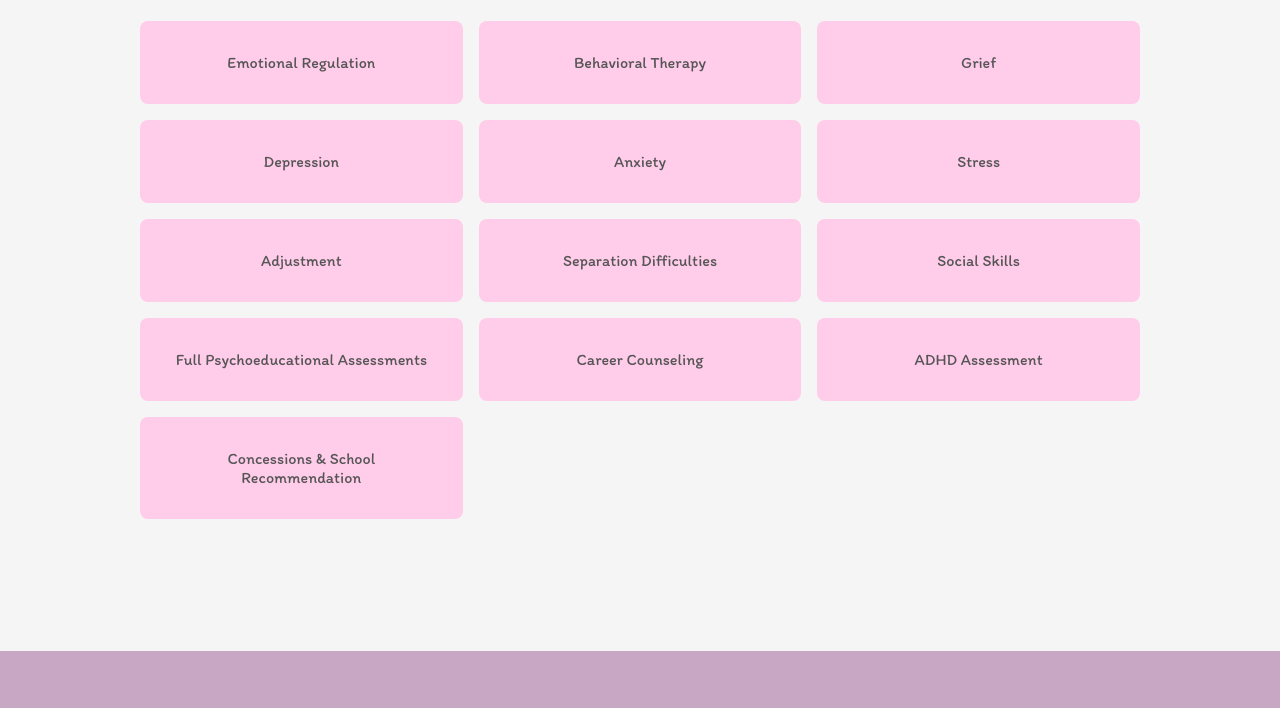
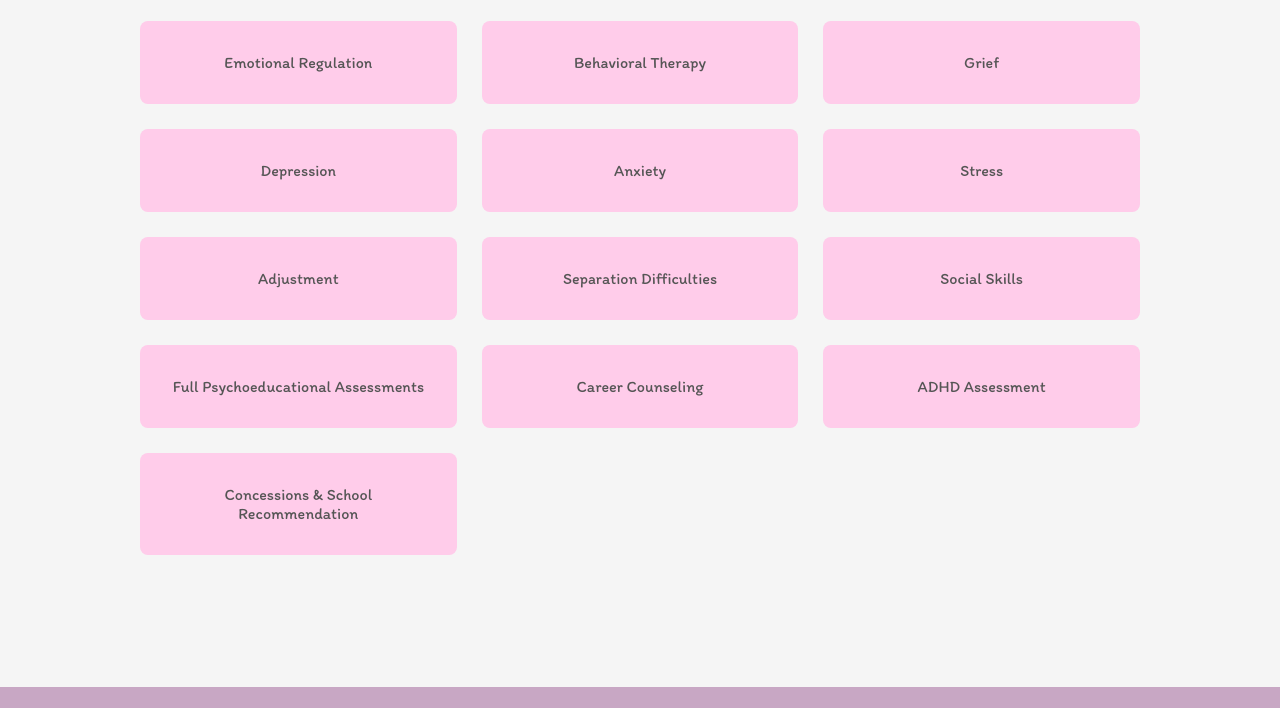
Before and after one commit to Boya015/Therapy-project, a plain HTML site: page pages/services.html in a window 1280 px wide. Shown: the part 614-1322 px from the top of the page. Drawn offline with nearby package versions, Linux system fonts and the light colour scheme; a web font is replaced by a local one.

Commit message:
added code

```diff
--- a/assets/css/services.css
+++ b/assets/css/services.css
@@ -49,7 +49,7 @@ nav a {
 .service-grid {
     display: grid;
     grid-template-columns: repeat(3, 1fr);
-    gap: 1rem;
+    gap: 25px;
     max-width: 1000px;
     width: 100%;
 }
@@ -65,6 +65,14 @@ nav a {
     font-family: "Itim", cursive;
     font-weight: 400;
     font-style: normal;
+    transition: transform 0.3s ease; /* Smooth transition for the zoom effect */
+    /* Optional: add shadow, padding, border, or other styling */
+    overflow: hidden; /* Prevents any overflow when zooming */
+    cursor: pointer;
+}
+
+.service-item:hover {
+    transform: scale(1.10); /* Slight zoom-in effect */
 }
 
 @media (max-width: 768px) {
```
